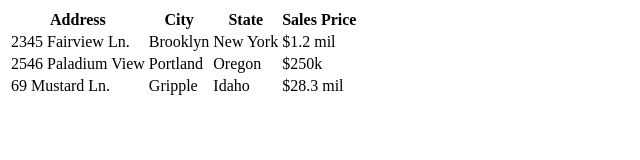
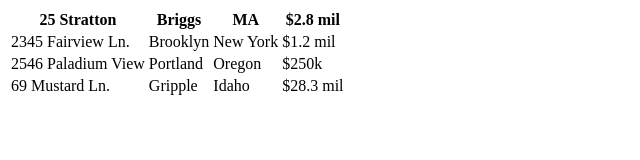
Before and after one commit to kirbycampbell/exceptional-realty, a plain HTML site: page market-report.html in a window 1280 px wide. Shown: the full height of the page, 0-640 px from the left. Drawn offline with Linux system fonts and the light colour scheme.

Commit message:
Updated Two spots

```diff
--- a/market-report.html
+++ b/market-report.html
@@ -6,10 +6,10 @@
   </head>
     <table>
       <tr>
-        <th>Address</th>
-        <th>City</th>
-        <th>State</th>
-        <th>Sales Price</th>
+        <th>25 Stratton</th>
+        <th>Briggs</th>
+        <th>MA</th>
+        <th>$2.8 mil</th>
       </tr>
       <tr>
         <td>2345 Fairview Ln.</td>
```
